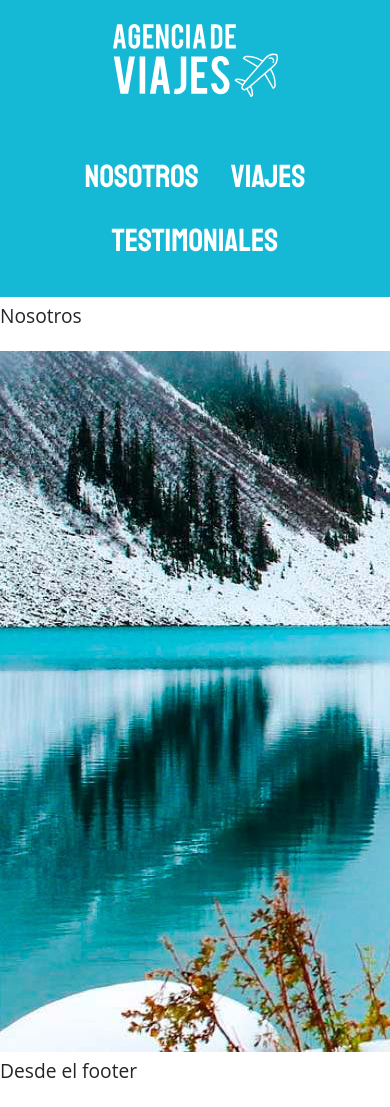
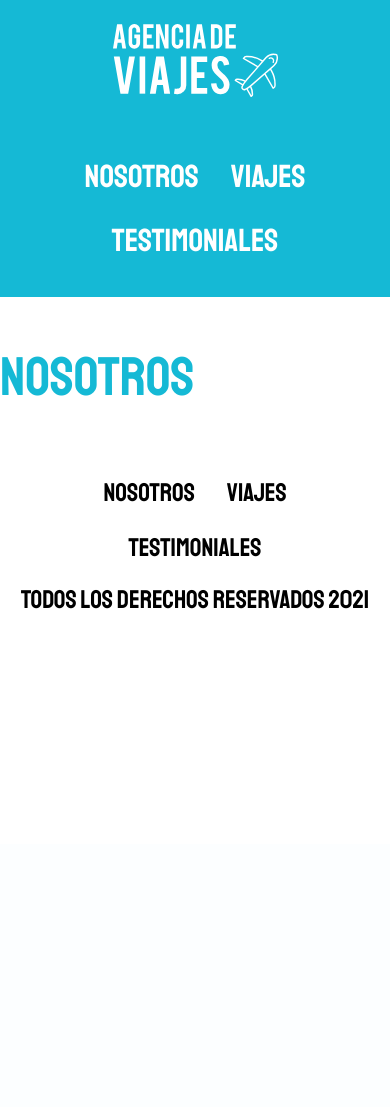
Before and after one commit to PabloD97/Proyecto-con-Express, a Node server app: page /nosotros in a window 390 px wide; the page is wider, and only the part inside the window is pictured. After the commit the page ends 609 px from the top of that part, so only its background shows below. Run offline with Node 20, Linux system fonts and the light colour scheme.

Commit message:
feat: - Se agregaron las demas vistas del nav

```diff
--- a/index.js
+++ b/index.js
@@ -13,6 +13,13 @@ const port = process.env.PORT || 4000;
 // Habilitar PUG
 app.set('view engine','pug')
 
+// Obtener el año actual
+app.use((req,res,next)=>{
+    const year = new Date();
+    res.locals.actualYear = year.getFullYear();
+    return next();
+});
+
 // Definir la carpeta publica
 app.use(express.static('public'));
 
--- a/routes/index.js
+++ b/routes/index.js
@@ -3,12 +3,30 @@ import express from 'express';
 const router = express.Router();
 
 router.get('/', (request,response)=>{ // request - lo que enviamos : res - lo que express nos responde
-    response.render('inicio')
+    response.render('inicio',{
+        pagina: 'Inicio'
+    });
 });
 
 router.get('/nosotros', (request,response)=>{
 
-    response.render('nosotros');
+    response.render('nosotros',{
+        pagina: 'Nosotros'
+    });
+});
+
+router.get('/viajes', (request,response)=>{
+
+    response.render('viajes',{
+        pagina: 'Viajes'
+    });
+});
+
+router.get('/testimoniales', (request,response)=>{
+
+    response.render('testimoniales',{
+        pagina: 'Testimoniales'
+    });
 });
 
 
--- a/views/layout/footer.pug
+++ b/views/layout/footer.pug
@@ -1 +1,12 @@
-p Desde el footer
+footer.container.py-5
+    .row
+        .col-md-6
+            nav.nav.footer.justify-content-center.justify-content-md-start
+                a.nav-link(href="/nosotros") Nosotros
+                a.nav-link(href="/viajes")  Viajes
+                a.nav-link(href="/testimoniales") Testimoniales
+
+        .col
+            p.copyright.text-center.text-md-right
+                | Todos los Derechos Reservados
+                span= actualYear
--- a/views/nosotros.pug
+++ b/views/nosotros.pug
@@ -1,5 +1,5 @@
 extends ./layout/index
 block contenido
-    p Nosotros
-
-    img(src='img/cupon.jpg')
+    main.container.mt-5
+        .row
+            h1= pagina
--- /dev/null
+++ b/views/testimoniales.pug
@@ -0,0 +1,5 @@
+extends ./layout/index
+block contenido
+    main.container.mt-5
+        .row
+            h1= pagina
--- /dev/null
+++ b/views/viajes.pug
@@ -0,0 +1,5 @@
+extends ./layout/index
+block contenido
+    main.container.mt-5
+        .row
+            h1= pagina
```
